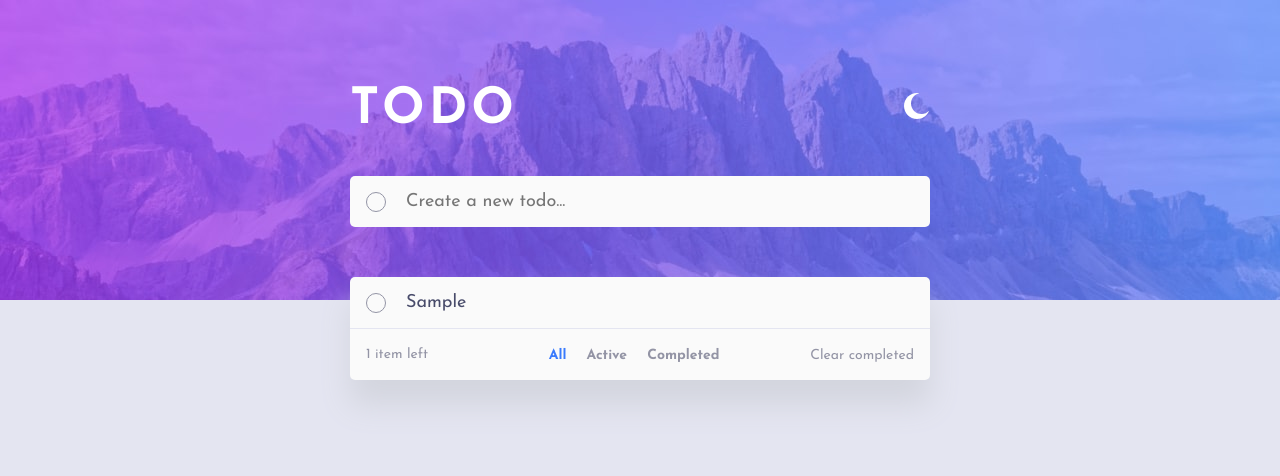
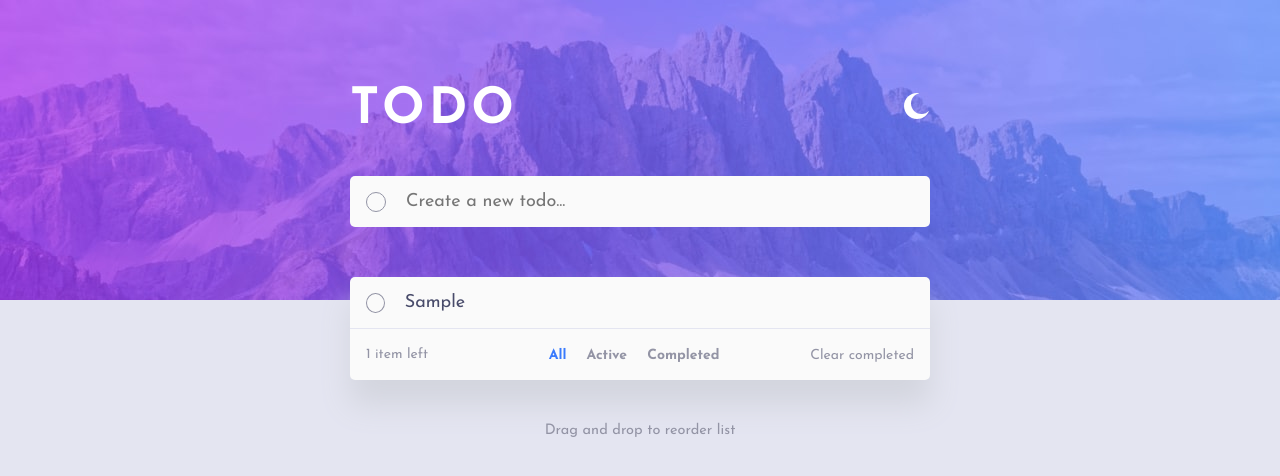
Before and after one commit to dusanlukic404/todo-app, a website built with Parcel: page src/index.html in a window 1280 px wide. Both pictures are taken after typing "Sample" into the empty fields and a click on the checkbox "Add todo". Built offline with nearby package versions, Linux system fonts and the light colour scheme.

Commit message:
problem with sortable js fixed

```diff
--- a/src/index.html
+++ b/src/index.html
@@ -64,8 +64,8 @@
             </ul>
       </div>
     </main>
-<!--     <footer>
+    <footer>
       <p>Drag and drop to reorder list</p>
-    </footer> -->
+    </footer>
   </body>
 </html>
--- a/src/sass/style.scss
+++ b/src/sass/style.scss
@@ -145,6 +145,10 @@ body {
     color: var(--todo-text-hover);
   }
 
+  .todo {
+    width: 100%;
+  }
+
   .todo-check {
     @extend %todo-check;
     position: relative;
```
Also changed, not shown: dist/index.html, 6 other files.
